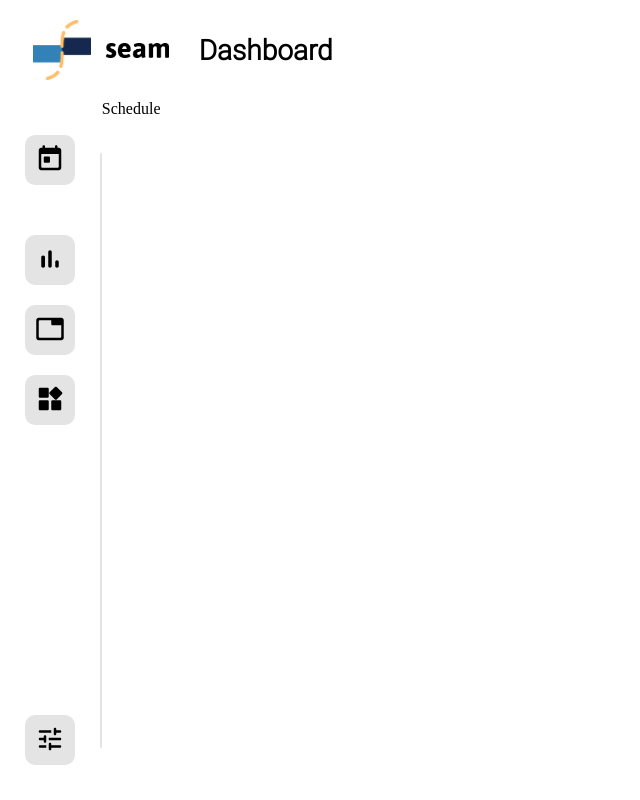
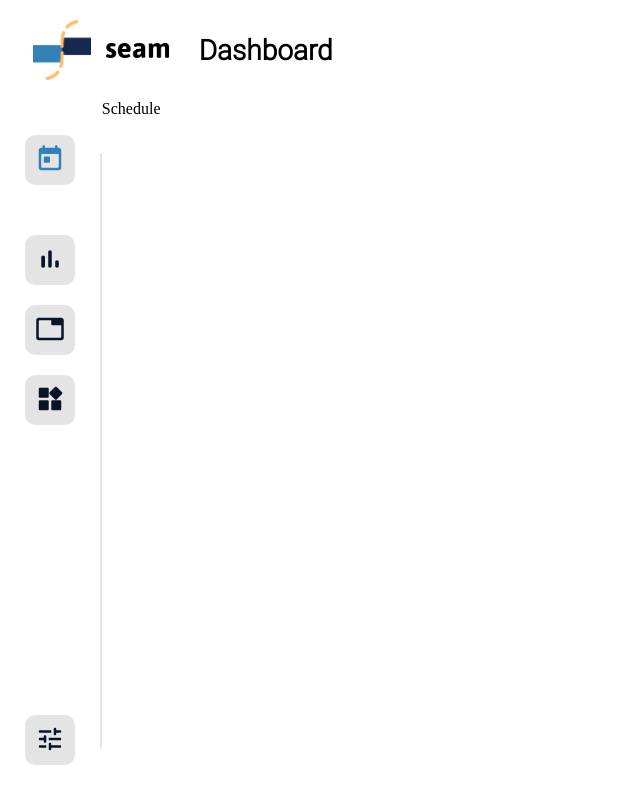
Before and after one commit to SamuelPoulin/seam, a React (Create React App) app in the folder seam-frontend/: page /dashboard in a window 1280 px wide. Shown: the whole page, without its empty margins (0-640 px from the left). Built offline with nearby package versions, Linux system fonts and the light colour scheme.

Commit message:
Navigation colors work

```diff
--- a/seam-frontend/src/components/dashboard-page/dashboard-nav-bar.tsx
+++ b/seam-frontend/src/components/dashboard-page/dashboard-nav-bar.tsx
@@ -1,7 +1,7 @@
-import * as React from 'react';
-import styled from 'styled-components';
+import React, { useState } from 'react';
+import styled, { withTheme } from 'styled-components';
 
-import Button from '../shared/button';
+import LinkButton from '../shared/linkbutton';
 import {
     CalendarIcon,
     StatisticsIcon,
@@ -39,31 +39,33 @@ const StyledDivider = styled.div`
 
 const ICON_SIZE = 30;
 
-function DashboardNavBar(): JSX.Element {
+function DashboardNavBar({ theme }: any): JSX.Element {
+    const [currentPage, setCurrentPage] = useState('SchedulePage');
+
     return (
         <StyledMainWrapper>
             <StyledWrapper>
-                <Button>
-                    <CalendarIcon size={ICON_SIZE} />
-                </Button>
+                <LinkButton to="/" onClick={() => setCurrentPage('SchedulePage')}>
+                    <CalendarIcon size={ICON_SIZE} color={currentPage === 'SchedulePage' ? theme.colors.accent : theme.colors.onSecondary} />
+                </LinkButton>
                 <StyledDivider />
-                <Button>
-                    <StatisticsIcon size={ICON_SIZE} />
-                </Button>
-                <Button>
-                    <WidgetsIcon size={ICON_SIZE} />
-                </Button>
-                <Button>
-                    <ExtensionsIcon size={ICON_SIZE} />
-                </Button>
+                <LinkButton to="/statistics" onClick={() => setCurrentPage('StatisticsPage')}>
+                    <StatisticsIcon size={ICON_SIZE} color={currentPage === 'StatisticsPage' ? theme.colors.accent : theme.colors.onSecondary} />
+                </LinkButton>
+                <LinkButton to="/widget" onClick={() => setCurrentPage('WidgetPage')}>
+                    <WidgetsIcon size={ICON_SIZE} color={currentPage === 'WidgetPage' ? theme.colors.accent : theme.colors.onSecondary} />
+                </LinkButton>
+                <LinkButton to="/extensions" onClick={() => setCurrentPage('ExtensionsPage')}>
+                    <ExtensionsIcon size={ICON_SIZE} color={currentPage === 'ExtensionsPage' ? theme.colors.accent : theme.colors.onSecondary} />
+                </LinkButton>
             </StyledWrapper>
             <StyledWrapper>
-                <Button>
-                    <SettingsIcon size={ICON_SIZE} />
-                </Button>
+                <LinkButton to="/settings" onClick={() => setCurrentPage('SettingsPage')}>
+                    <SettingsIcon size={ICON_SIZE} color={currentPage === 'SettingsPage' ? theme.colors.accent : theme.colors.onSecondary} />
+                </LinkButton>
             </StyledWrapper>
         </StyledMainWrapper>
     );
 }
 
-export default DashboardNavBar;
+export default withTheme(DashboardNavBar);
--- a/seam-frontend/src/components/shared/icons.tsx
+++ b/seam-frontend/src/components/shared/icons.tsx
@@ -2,47 +2,48 @@ import * as React from 'react';
 
 export interface IconProps {
     size: number;
+    color?: string;
 }
 
-export function CalendarIcon({ size }: IconProps): JSX.Element {
+export function CalendarIcon({ size, color }: IconProps): JSX.Element {
     return (
-        <svg xmlns="http://www.w3.org/2000/svg" viewBox="0 0 24 24" width={size} height={size}>
+        <svg xmlns="http://www.w3.org/2000/svg" viewBox="0 0 24 24" width={size} height={size} fill={color}>
             <path d="M0 0h24v24H0V0z" fill="none" />
             <path d="M19 3h-1V2c0-.55-.45-1-1-1s-1 .45-1 1v1H8V2c0-.55-.45-1-1-1s-1 .45-1 1v1H5c-1.11 0-1.99.9-1.99 2L3 19c0 1.1.89 2 2 2h14c1.1 0 2-.9 2-2V5c0-1.1-.9-2-2-2zm-1 16H6c-.55 0-1-.45-1-1V8h14v10c0 .55-.45 1-1 1zM8 10h3c.55 0 1 .45 1 1v3c0 .55-.45 1-1 1H8c-.55 0-1-.45-1-1v-3c0-.55.45-1 1-1z" />
         </svg>
     );
 }
 
-export function StatisticsIcon({ size }: IconProps): JSX.Element {
+export function StatisticsIcon({ size, color }: IconProps): JSX.Element {
     return (
-        <svg xmlns="http://www.w3.org/2000/svg" viewBox="0 0 24 24" width={size} height={size}>
+        <svg xmlns="http://www.w3.org/2000/svg" viewBox="0 0 24 24" width={size} height={size} fill={color}>
             <path d="M0 0h24v24H0V0z" fill="none" />
             <path d="M6.4 9.2h.2c.77 0 1.4.63 1.4 1.4v7c0 .77-.63 1.4-1.4 1.4h-.2c-.77 0-1.4-.63-1.4-1.4v-7c0-.77.63-1.4 1.4-1.4zM12 5c.77 0 1.4.63 1.4 1.4v11.2c0 .77-.63 1.4-1.4 1.4-.77 0-1.4-.63-1.4-1.4V6.4c0-.77.63-1.4 1.4-1.4zm5.6 8c.77 0 1.4.63 1.4 1.4v3.2c0 .77-.63 1.4-1.4 1.4-.77 0-1.4-.63-1.4-1.4v-3.2c0-.77.63-1.4 1.4-1.4z" />
         </svg>
     );
 }
 
-export function SettingsIcon({ size }: IconProps): JSX.Element {
+export function SettingsIcon({ size, color }: IconProps): JSX.Element {
     return (
-        <svg xmlns="http://www.w3.org/2000/svg" viewBox="0 0 24 24" width={size} height={size}>
+        <svg xmlns="http://www.w3.org/2000/svg" viewBox="0 0 24 24" width={size} height={size} fill={color}>
             <path d="M0 0h24v24H0V0z" fill="none" />
             <path d="M3 18c0 .55.45 1 1 1h5v-2H4c-.55 0-1 .45-1 1zM3 6c0 .55.45 1 1 1h9V5H4c-.55 0-1 .45-1 1zm10 14v-1h7c.55 0 1-.45 1-1s-.45-1-1-1h-7v-1c0-.55-.45-1-1-1s-1 .45-1 1v4c0 .55.45 1 1 1s1-.45 1-1zM7 10v1H4c-.55 0-1 .45-1 1s.45 1 1 1h3v1c0 .55.45 1 1 1s1-.45 1-1v-4c0-.55-.45-1-1-1s-1 .45-1 1zm14 2c0-.55-.45-1-1-1h-9v2h9c.55 0 1-.45 1-1zm-5-3c.55 0 1-.45 1-1V7h3c.55 0 1-.45 1-1s-.45-1-1-1h-3V4c0-.55-.45-1-1-1s-1 .45-1 1v4c0 .55.45 1 1 1z" />
         </svg>
     );
 }
 
-export function ExtensionsIcon({ size }: IconProps): JSX.Element {
+export function ExtensionsIcon({ size, color }: IconProps): JSX.Element {
     return (
-        <svg xmlns="http://www.w3.org/2000/svg" viewBox="0 0 24 24" width={size} height={size}>
+        <svg xmlns="http://www.w3.org/2000/svg" viewBox="0 0 24 24" width={size} height={size} fill={color}>
             <path d="M0 0h24v24H0V0z" fill="none" />
             <path d="M13 14v6c0 .55.45 1 1 1h6c.55 0 1-.45 1-1v-6c0-.55-.45-1-1-1h-6c-.55 0-1 .45-1 1zm-9 7h6c.55 0 1-.45 1-1v-6c0-.55-.45-1-1-1H4c-.55 0-1 .45-1 1v6c0 .55.45 1 1 1zM3 4v6c0 .55.45 1 1 1h6c.55 0 1-.45 1-1V4c0-.55-.45-1-1-1H4c-.55 0-1 .45-1 1zm12.95-1.6L11.7 6.64c-.39.39-.39 1.02 0 1.41l4.25 4.25c.39.39 1.02.39 1.41 0l4.25-4.25c.39-.39.39-1.02 0-1.41L17.37 2.4c-.39-.39-1.03-.39-1.42 0z" />
         </svg>
     );
 }
 
-export function WidgetsIcon({ size }: IconProps): JSX.Element {
+export function WidgetsIcon({ size, color }: IconProps): JSX.Element {
     return (
-        <svg xmlns="http://www.w3.org/2000/svg" viewBox="0 0 24 24" width={size} height={size}>
+        <svg xmlns="http://www.w3.org/2000/svg" viewBox="0 0 24 24" width={size} height={size} fill={color}>
             <path d="M0 0h24v24H0V0zm0 0h24v24H0V0z" fill="none" />
             <path d="M21 3H3c-1.1 0-2 .9-2 2v14c0 1.1.9 2 2 2h18c1.1 0 2-.9 2-2V5c0-1.1-.9-2-2-2zm-1 16H4c-.55 0-1-.45-1-1V6c0-.55.45-1 1-1h9v3c0 .55.45 1 1 1h7v9c0 .55-.45 1-1 1z" />
         </svg>
--- /dev/null
+++ b/seam-frontend/src/components/shared/linkbutton.tsx
@@ -0,0 +1,16 @@
+import * as React from 'react';
+import { Link, withRouter } from 'react-router-dom';
+
+import Button from '../shared/button';
+
+function LinkButton({ match, to, onClick, children }: any): JSX.Element {
+    return (
+        <Link to={`${match.path + to}`} onClick={onClick}>
+            <Button>
+                {children}
+            </Button>
+        </Link>
+    )
+}
+
+export default withRouter(LinkButton);
```
